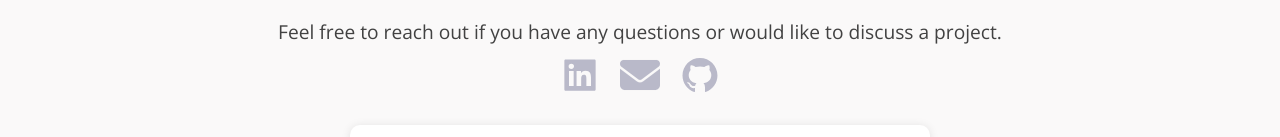
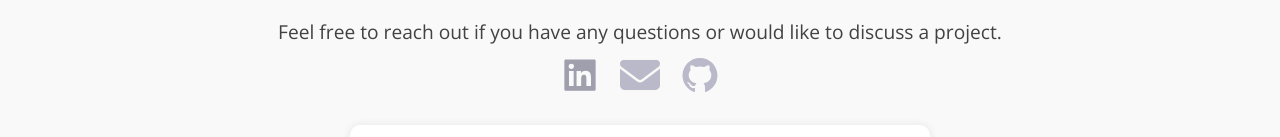
Before and after one commit to zainabch123/updated-portfolio-react-app, a React (Vite) app: page / in a window 1280 px wide. In both pictures the pointer is over the icon 580 px from the left and 3663 px from the top of the page. Shown: the part 3588-3725 px from the top of the page. Built offline with nearby package versions, Linux system fonts and the light colour scheme.

Commit message:
Updated contact links hover colour

```diff
--- a/src/Contact/contact.css
+++ b/src/Contact/contact.css
@@ -50,6 +50,12 @@
   cursor: pointer;
 }
 
+.contact-me-links svg:hover {
+  stroke: #9f9fad;
+  fill: #9f9fad;
+  cursor: pointer;
+}
+
 .contact-section form {
   display: flex;
   flex-direction: column;
```
